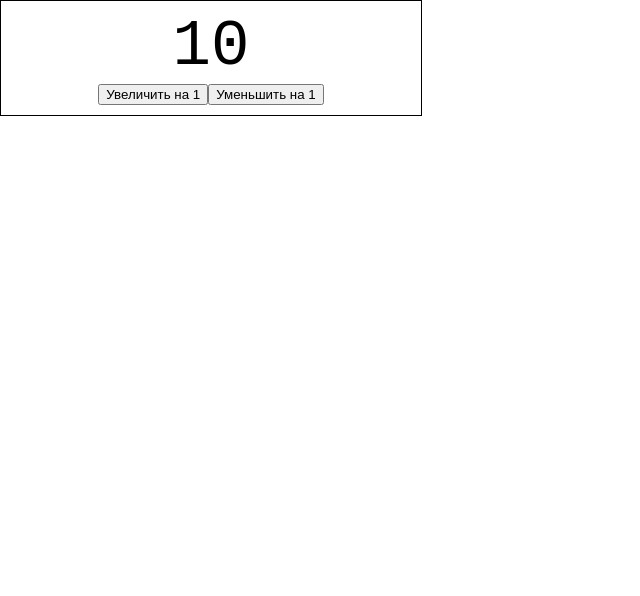
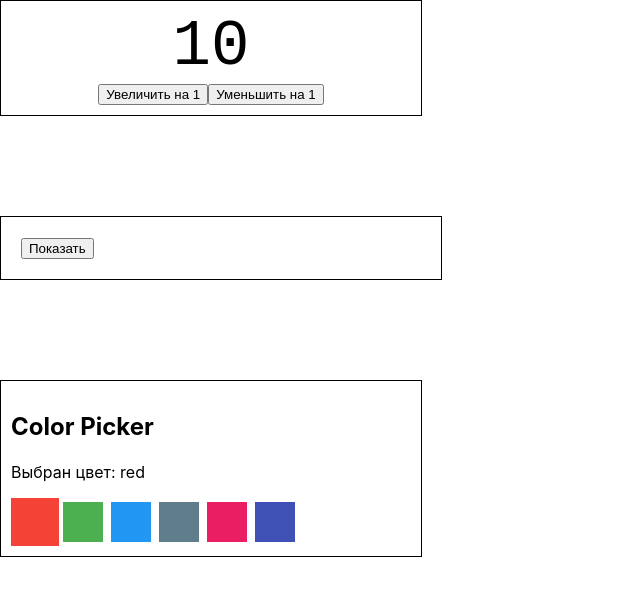
Before and after one commit to iVladyuser/goit-react-hw-02-phonebook, a React (Create React App) app: page / in a window 1280 px wide. Shown: the top 596 px of the page, without its empty margins (0-640 px from the left). Built offline with nearby package versions, Linux system fonts and the light colour scheme.

Commit message:
colorPicker

```diff
--- a/src/components/App.jsx
+++ b/src/components/App.jsx
@@ -1,9 +1,22 @@
 import Counter from './Counter/Counter';
+import Dropdown from './Dropdown';
+import ColorPicker from './ColorPicker';
+
+const colorPickerOptions = [
+  { label: 'red', color: '#F44336' },
+  { label: 'green', color: '#4CAF50' },
+  { label: 'blue', color: '#2196F3' },
+  { label: 'grey', color: '#607D8B' },
+  { label: 'pink', color: '#E91E63' },
+  { label: 'indigo', color: '#3F51B5' },
+];
 
 export const App = () => {
   return (
     <div>
       <Counter initialValue={10}></Counter>
+      <Dropdown />
+      <ColorPicker options={colorPickerOptions} />
     </div>
   );
 };
--- /dev/null
+++ b/src/components/ColorPicker/ColorPicker.css
@@ -0,0 +1,25 @@
+.ColorPicker {
+  width: 400px;
+  margin-top: 100px;
+  padding: 10px;
+  border: 1px solid black;
+}
+
+.ColorPicker__title {
+  line-height: 1.3;
+}
+
+.ColorPicker__option {
+  display: inline-block;
+  width: 40px;
+  height: 40px;
+  margin: 4px;
+  border: none;
+  outline: none;
+  cursor: pointer;
+  transition: transform 250ms linear;
+}
+
+.ColorPicker__option--active {
+  transform: scale(1.2);
+}
--- /dev/null
+++ b/src/components/ColorPicker/ColorPicker.js
@@ -0,0 +1,46 @@
+import React, { Component } from 'react';
+import './ColorPicker.css';
+
+class ColorPicker extends Component {
+  state = {
+    activeOptionIdx: 0,
+  };
+
+  setActiveIdx = (index) => {
+    this.setState({ activeOptionIdx: index });
+  }
+  makeOptionClassName = index => {
+    const optionClasses = ['ColorPicker__option'];
+
+    if (index === this.state.activeOptionIdx) {
+      optionClasses.push('ColorPicker__option--active');
+    }
+
+    return optionClasses.join(' ');
+  };
+
+  render() {
+    const { activeOptionIdx } = this.state;
+    const { options } = this.props;
+    const { label } = options[activeOptionIdx];
+
+    return (
+      <div className="ColorPicker">
+        <h2 className="ColorPicker__title">Color Picker</h2>
+        <p>Выбран цвет: {label}</p>
+        <div>
+          {options.map(({ label, color }, index) => (
+            <button
+              key={label}
+              className={this.makeOptionClassName(index)}
+              style={{ backgroundColor: color }}
+              onClick={() => this.setActiveIdx(index)}
+            ></button>
+          ))}
+        </div>
+      </div>
+    );
+  }
+}
+
+export default ColorPicker;
--- /dev/null
+++ b/src/components/ColorPicker/index.js
@@ -0,0 +1 @@
+export { default } from './ColorPicker';
--- a/src/components/Counter/Counter.jsx
+++ b/src/components/Counter/Counter.jsx
@@ -18,9 +18,10 @@ class Counter extends React.Component {
     });
   };
   render() {
-    return (
+    const { value } = this.state;
+       return (
       <div className={css.Counter}>
-        <Value value={this.state.value} />
+        <Value value={value} />
 
         <Controls
           onIncrement={this.handleIncrement}
--- /dev/null
+++ b/src/components/Dropdown/Dropdown.css
@@ -0,0 +1,18 @@
+.Dropdown {
+  position: relative;
+  margin-top: 100px;
+  width: 400px;
+  padding: 20px;
+  border: 1px solid black;
+}
+
+.Dropdown__menu {
+  position: absolute;
+  top: 100%;
+  left: 0;
+  width: 400px;
+  padding: 20px;
+  text-align: center;
+  background-color: teal;
+  color: white;
+}
--- /dev/null
+++ b/src/components/Dropdown/Dropdown.js
@@ -0,0 +1,29 @@
+import React, { Component } from 'react';
+import './Dropdown.css';
+
+class Dropdown extends Component {
+  state = { visible: false };
+
+  toggle = () => this.setState(prevState => ({ visible: !prevState.visible }));
+  // show = () => this.setState({ visible: true });
+  // hide = () => this.setState({ visible: false });
+  render() {
+    const { visible } = this.state;
+
+    return (
+      <div className="Dropdown">
+        <button
+          type="button"
+          className="Dropdown__toggle"
+          onClick={this.toggle}
+          // onMauseOver - викликати ф-ію по ховеру
+        >
+          {visible ? 'Закрыть' : 'Показать'}
+        </button>
+        {visible && <div className="Dropdown__menu">Выпадающее меню</div>}
+      </div>
+    );
+  }
+}
+
+export default Dropdown;
--- /dev/null
+++ b/src/components/Dropdown/index.js
@@ -0,0 +1 @@
+export { default } from './Dropdown';
--- /dev/null
+++ b/src/components/TodoList/index.js
@@ -0,0 +1 @@
+export { default } from './TodoList';
```
Also changed, not shown: src/components/TodoList/TodoList.css (added, +17 -0 lines), src/components/TodoList/TodoList.js (added, +15 -0 lines).
